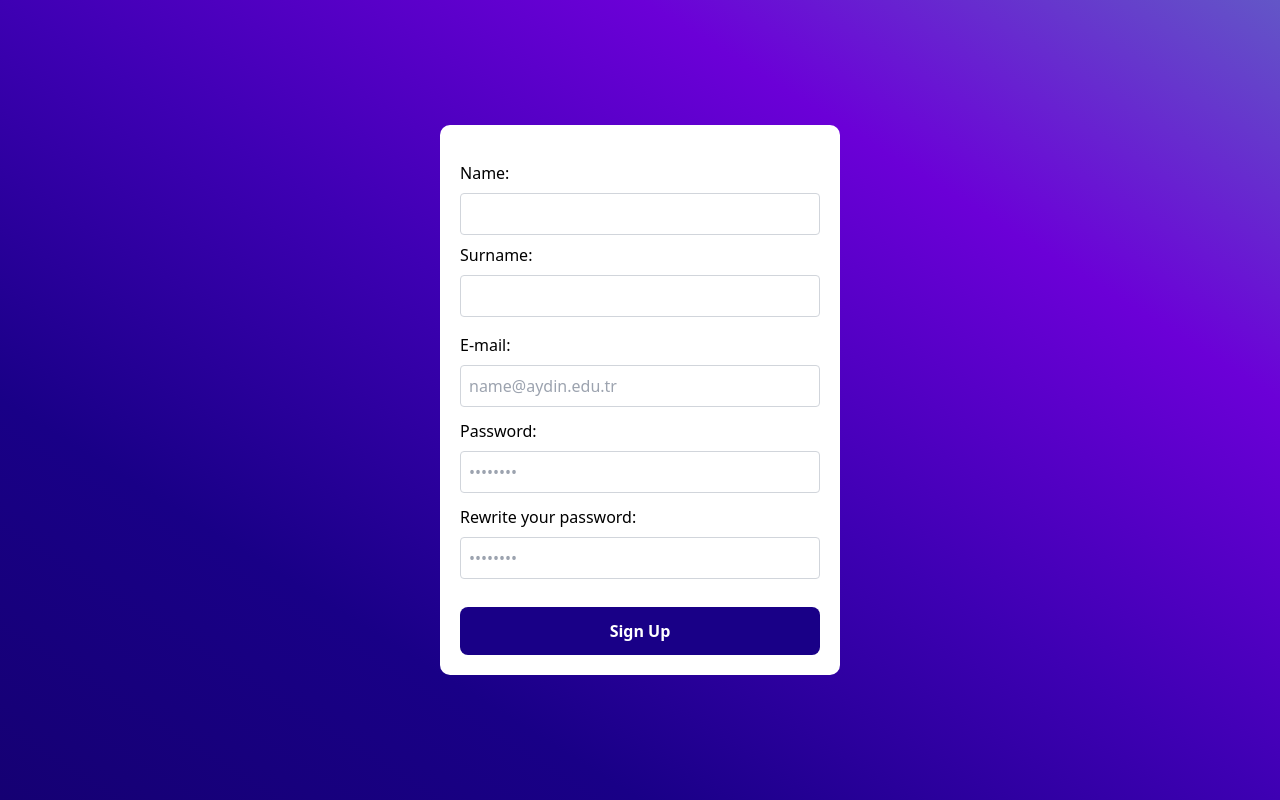
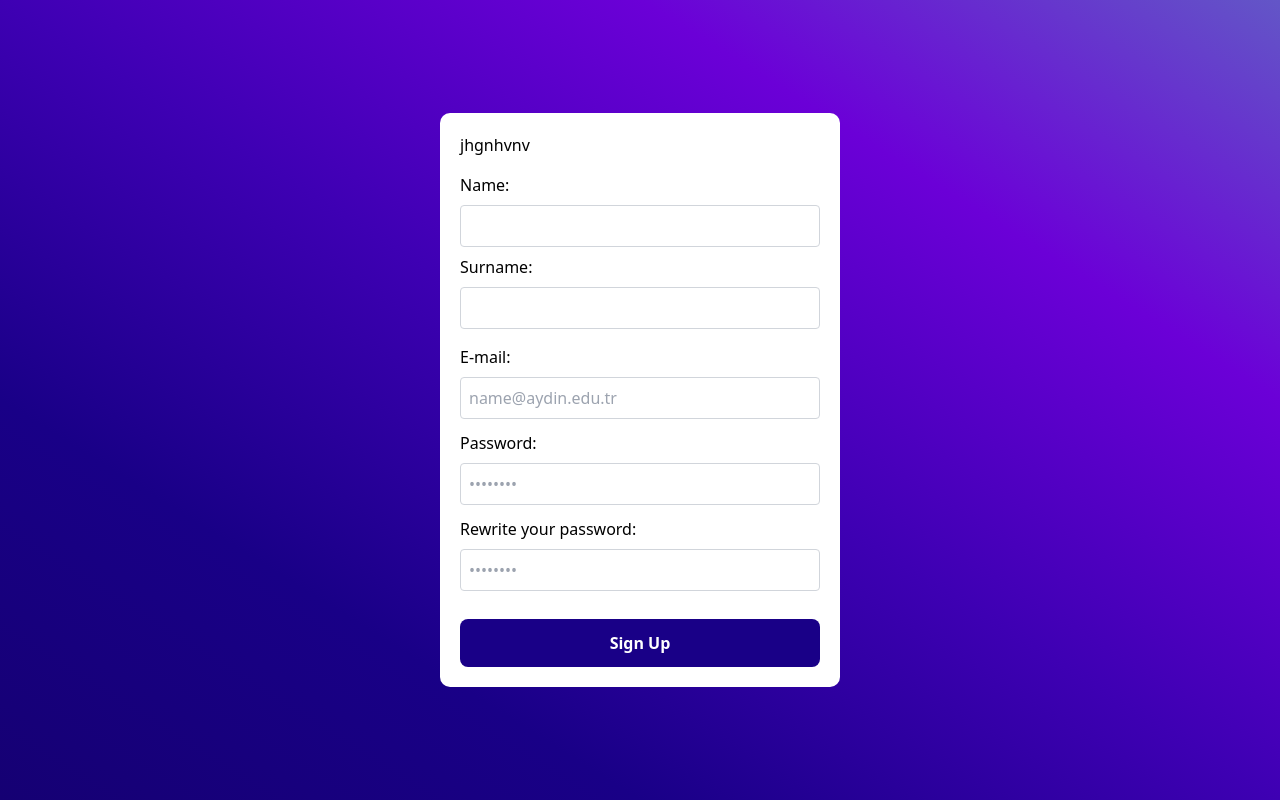
Before and after one commit to buseecee/Graduation-Project-, a Flask app: page /signup in a window 1280 px wide. Run offline with Flask 3, Linux system fonts and the light colour scheme.

Commit message:
02-vbgcv

```diff
--- a/website/templates/signup.html
+++ b/website/templates/signup.html
@@ -55,6 +55,7 @@
   </head>
   <body>
     <div class="content">
+      jhgnhvnv
       <form id="signupForm" action="/auth/signup" method="POST" class="mt-4">
         <label for="name" class="block mb-2">Name:</label>
         <input
```
